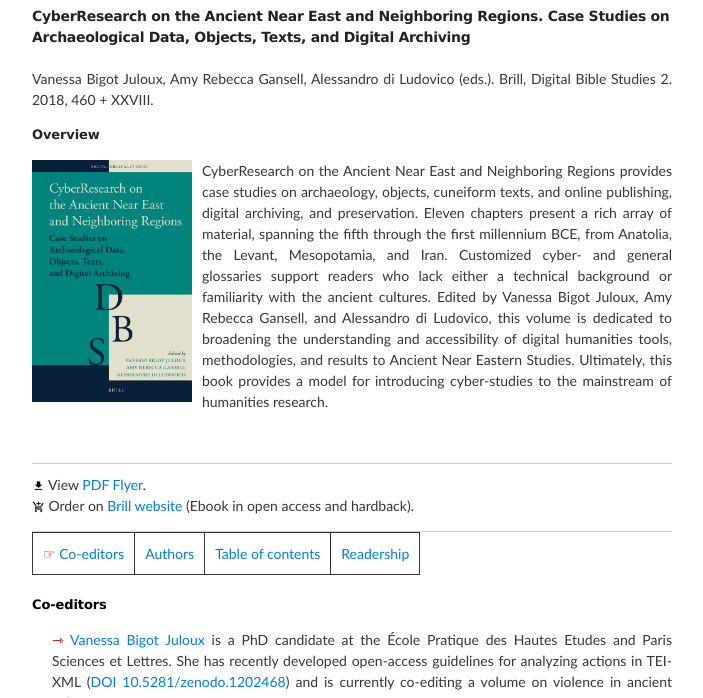
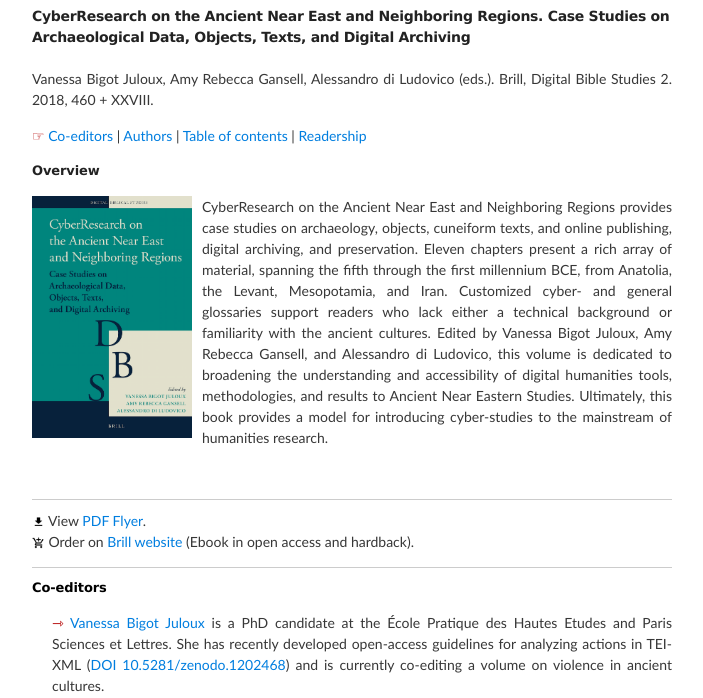
Before and after one commit to vbigot-juloux/ane-research-humanities, a Jekyll site: the page built from docs/CyberResearch-vol1.md, in a window 1280 px wide and 900 px high, cut to the strip 202-900 px from the top of the window. Shown: the whole strip, without its empty margins (288-991 px from the left). Built offline with Jekyll 4.4.1, drawn with Linux system fonts in a browser that asks for light colours; comment, search, counter and statistics services are not loaded; the repository's description, which GitHub fills in, is left out.

Commit message:
Update CyberResearch-vol1.md

```diff
--- a/docs/CyberResearch-vol1.md
+++ b/docs/CyberResearch-vol1.md
@@ -5,6 +5,10 @@ layout: default
 
 <h2> CyberResearch on the Ancient Near East and Neighboring Regions. Case Studies on Archaeological Data, Objects, Texts, and Digital Archiving</h2>
 Vanessa Bigot Juloux, Amy Rebecca Gansell, Alessandro di Ludovico (eds.). Brill, Digital Bible Studies 2. 2018, 460 +  XXVIII.<br />
+
+<span style="border: 0">
+	<span style="color:#b30000; font-size: 14px;">&#9758;</span> <a href="#eds">Co-editors</a> | <a href="#authors">Authors</a> | <a href="#table-content">Table of contents</a> | <a href="#readership">Readership</a>
+</span>
 
 <h3>Overview</h3>
 <p><a href="../assets/CyberResearch_FrontCover.png" target="_blank"><img src="../assets/CyberResearch_FrontCover.png" style="float: left; overflow: auto; width:25%; padding-right: 10px; padding-bottom: 10px; border:0; -webkit-box-shadow: 0 0 0;"/></a>CyberResearch on the Ancient Near East and Neighboring Regions provides case studies on archaeology, objects, cuneiform texts, and online publishing, digital archiving, and preservation.
@@ -15,7 +19,6 @@ Eleven chapters present a rich array of material, spanning the fifth through the
 <img src="../assets/baseline_add_shopping_cart_black_18dp.png" style="border:0; -webkit-box-shadow: 0 0 0; width: 2%"/> Order on <a href="https://brill.com/view/title/34932" target="_blank">Brill website</a> (Ebook in open access and hardback).
 <hr style="height:0; margin:0; background:transparent; border-bottom:0.5px solid #cccccc;" />
 
-<span style="color:#b30000; font-size: 14px;">&#9758;</span> <a href="#eds">Co-editors</a> | <a href="#authors">Authors</a> | <a href="#table-content">Table of contents</a> | <a href="#readership">Readership</a>
 
 <h3><a name="eds" style="color: black">Co-editors</a></h3>
 <ul style="list-style-type: none;">
```
